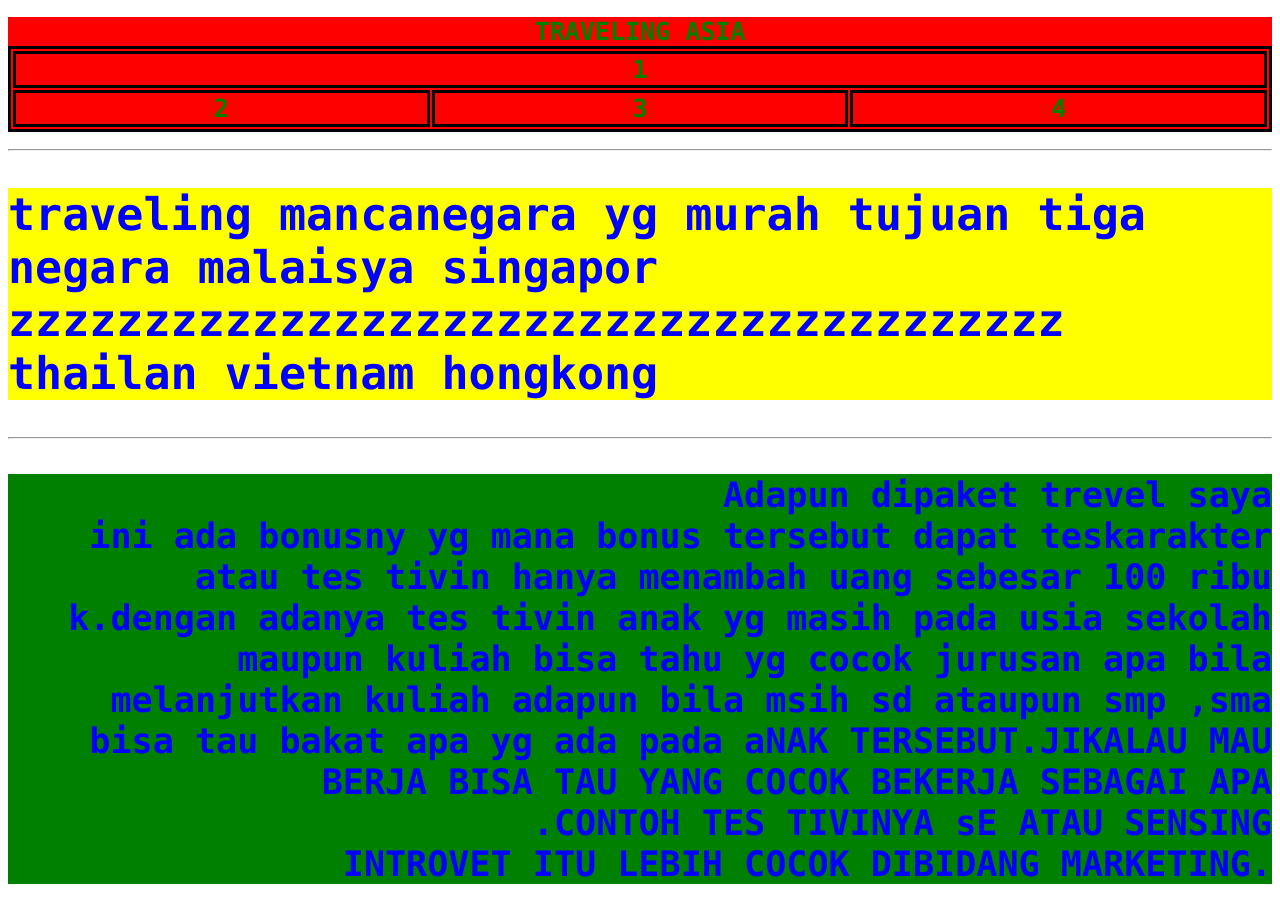
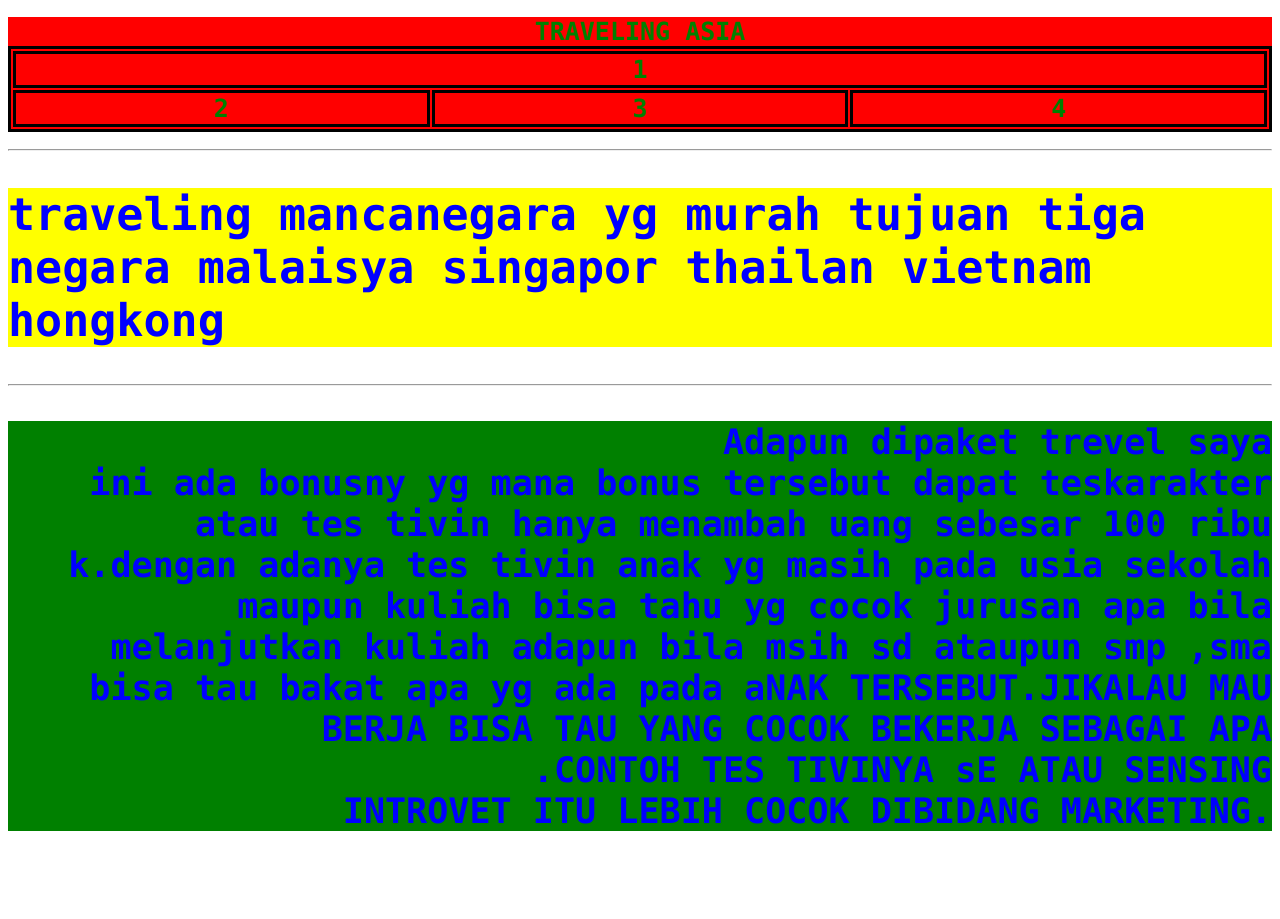
Before and after one commit to fevyekafiana/fevy.github.io, a plain HTML site: page css2.html in a window 1280 px wide. After the commit the page ends 866 px from the top, so only its background shows below. Drawn offline with Linux system fonts and the light colour scheme.

Commit message:
Update css2.html

```diff
--- a/css2.html
+++ b/css2.html
@@ -31,7 +31,7 @@
    <hr>
     <div style="background-color:yellow; text-align:left; font-size:15;">
        <h2 style="color:blue;text-align:left; font-size:10;">
-        traveling mancanegara yg murah tujuan tiga<br> negara malaisya singapor zzzzzzzzzzzzzzzzzzzzzzzzzzzzzzzzzzzzzzz thailan vietnam hongkong<br>
+        traveling mancanegara yg murah tujuan tiga<br> negara malaisya singapor thailan vietnam hongkong<br>
        </h2>
     </div>
     <hr>
```
